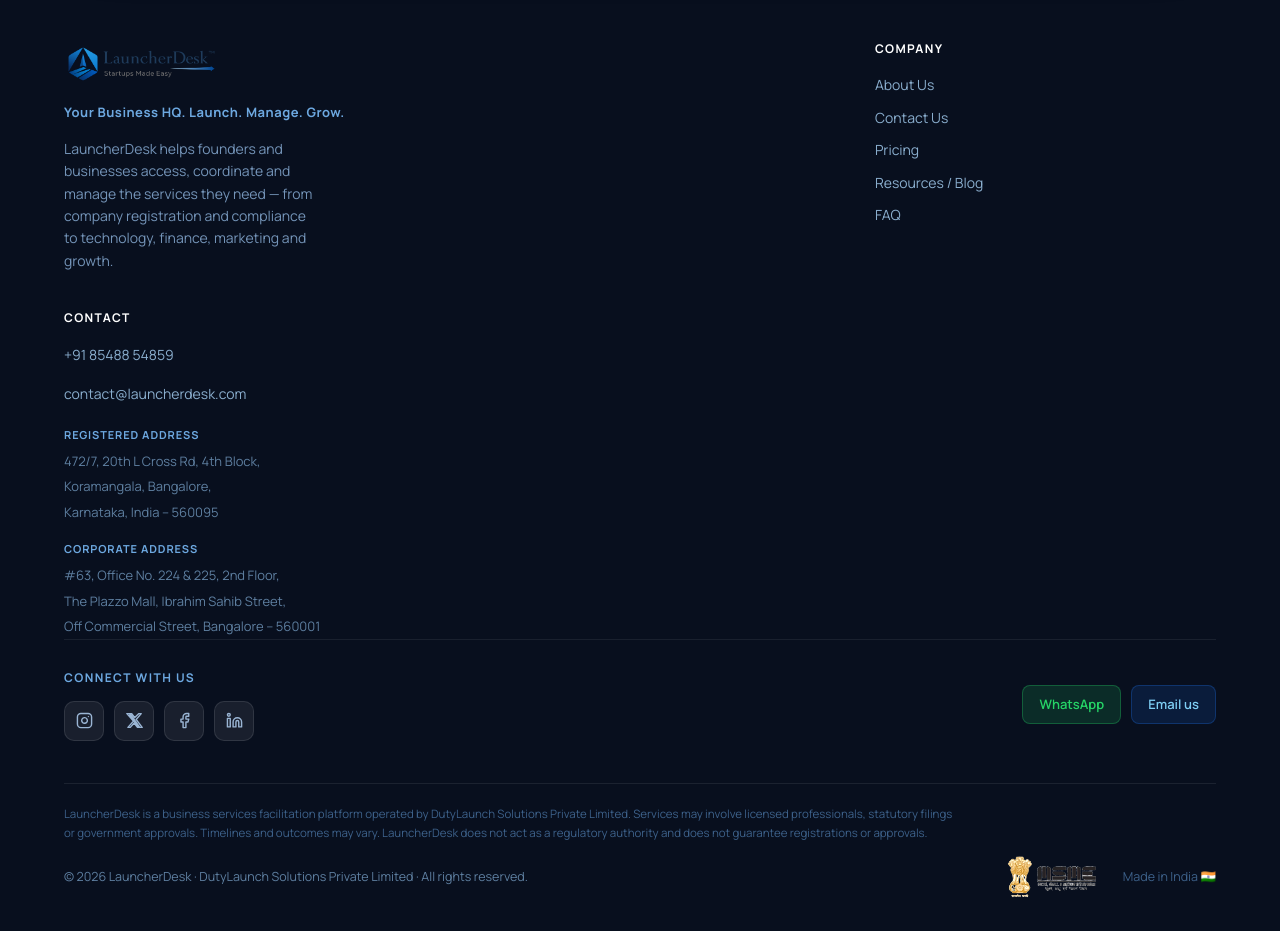
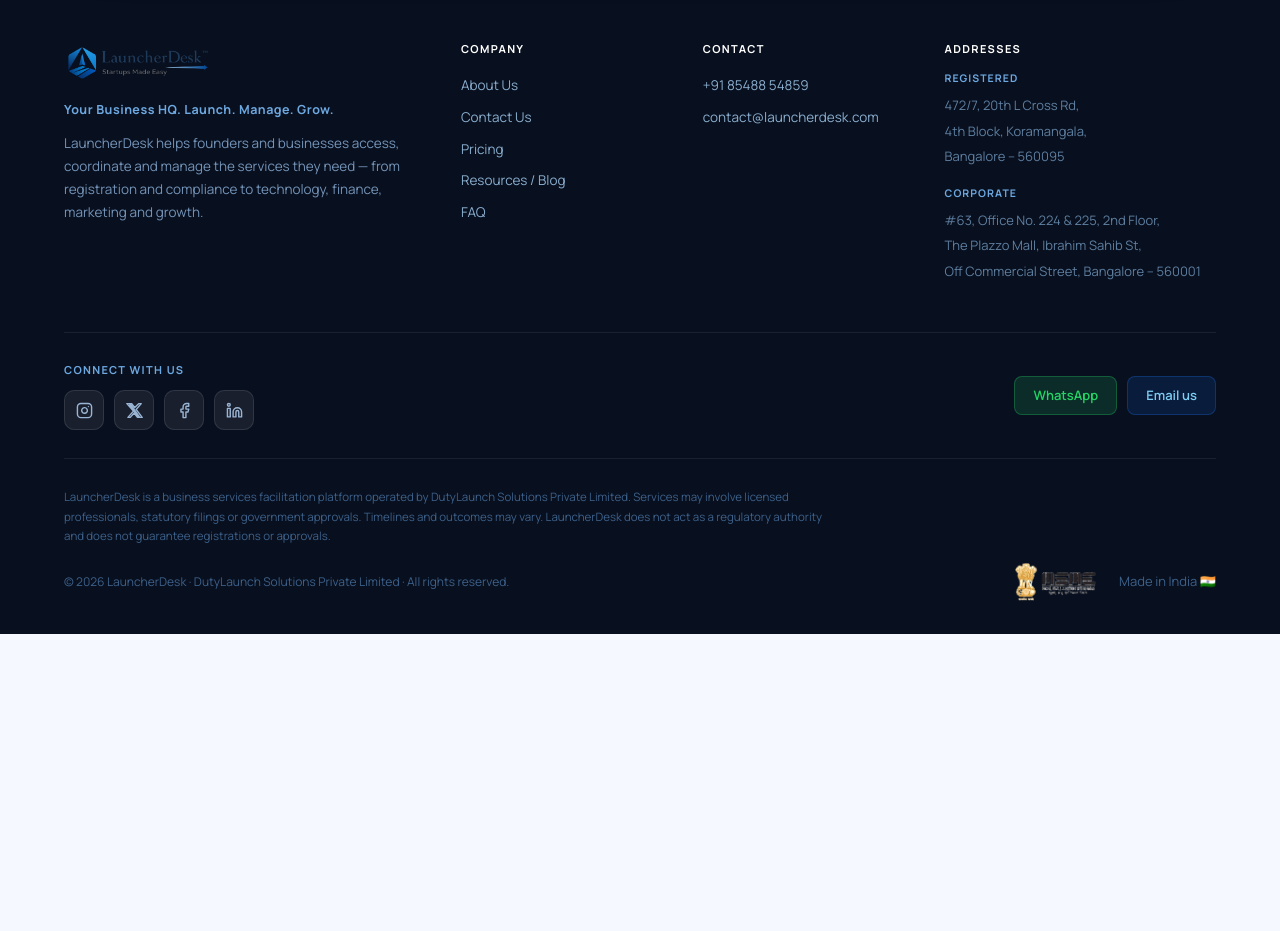
Before and after one commit to moqsoodahmed-pixel/LauncherDesk-frontend, a React (Vite) app: page / in a window 1280 px wide. Shown: the part 7700-8631 px from the top of the page. After the commit the page ends 8334 px from the top, so only its background shows below. Built offline with nearby package versions, Linux system fonts and the light colour scheme.

Commit message:
updated the footer content

```diff
--- a/src/assets/launcherdesk.css
+++ b/src/assets/launcherdesk.css
@@ -197,14 +197,26 @@ img{max-width:100%;display:block}
    FOOTER
    ============================================================ */
 .site-footer{background:#080F1E;color:#9ab5d4;padding:66px 0 32px;margin-top:0}
-.foot-cols{display:grid;grid-template-columns:2fr 1fr 1.4fr;gap:40px}
+.foot-cols{display:grid;grid-template-columns:1.8fr 1fr 1fr 1.4fr;gap:48px;padding-bottom:48px;border-bottom:1px solid rgba(255,255,255,.07)}
+.foot-brand{}
 .site-footer .brand .txt{color:#fff}
 .site-footer .brand .txt b{color:#6da8e0}
-.foot-desc{font-size:14px;margin-top:15px;max-width:250px;color:#7494b8}
-.site-footer h5{color:#fff;font-size:12px;text-transform:uppercase;letter-spacing:.11em;margin-bottom:14px}
-.site-footer a.fl{display:block;color:#8aaece;font-size:14px;padding:5px 0;transition:color .15s}
+.foot-desc{font-size:13.5px;margin-top:12px;color:#7494b8;line-height:1.7}
+.site-footer h5{color:#fff;font-size:11px;text-transform:uppercase;letter-spacing:.12em;margin-bottom:16px;margin-top:0}
+.site-footer a.fl{display:block;color:#8aaece;font-size:13.5px;padding:5px 0;transition:color .15s;text-decoration:none}
 .site-footer a.fl:hover{color:#fff}
-.foot-bottom{border-top:1px solid rgba(255,255,255,.08);margin-top:42px;padding-top:20px;font-size:12.5px;color:#5e7fa0;line-height:1.6;display:flex;justify-content:space-between;gap:20px;flex-wrap:wrap}
+
+/* social row */
+.foot-social-row{display:flex;align-items:center;justify-content:space-between;flex-wrap:wrap;gap:20px;padding:28px 0;border-bottom:1px solid rgba(255,255,255,.07)}
+.foot-social-label{font-size:11px;font-weight:700;letter-spacing:.12em;text-transform:uppercase;color:#6da8e0}
+.foot-social-btn{width:40px;height:40px;border-radius:10px;background:rgba(255,255,255,.07);border:1px solid rgba(255,255,255,.1);display:grid;place-items:center;transition:background .15s,transform .15s;text-decoration:none}
+.foot-cta-btn{display:inline-flex;align-items:center;padding:8px 18px;border-radius:8px;font-size:13px;font-weight:600;text-decoration:none;transition:opacity .15s}
+.foot-cta-btn:hover{opacity:.85}
+.foot-cta-wa{background:rgba(37,211,102,.15);border:1px solid rgba(37,211,102,.3);color:#25D366}
+.foot-cta-email{background:rgba(29,111,224,.15);border:1px solid rgba(29,111,224,.3);color:#7ecef4}
+
+/* bottom bar */
+.foot-bottom{margin-top:28px;font-size:12.5px;color:#5e7fa0;line-height:1.6}
 
 /* ============================================================
    SHARED SECTIONS
@@ -575,7 +587,7 @@ img{max-width:100%;display:block}
   .main-nav{display:none}
   .header-cta .btn-quiet{display:none}
   .burger{display:flex}
-  .foot-cols{grid-template-columns:1fr 1fr 1fr;gap:22px}
+  .foot-cols{grid-template-columns:1fr 1fr;gap:32px}
 }
 
 /* ============================================================
@@ -589,7 +601,7 @@ img{max-width:100%;display:block}
   .svc-aside{position:static;flex-direction:row;flex-wrap:wrap}
   .svc-aside>*{flex:1;min-width:240px}
   .proof{grid-template-columns:1fr 1fr;gap:22px}
-  .foot-cols{grid-template-columns:1.4fr 1fr 1fr;gap:20px}
+  .foot-cols{grid-template-columns:1fr 1fr;gap:28px}
   .dash-body{grid-template-columns:1fr 1fr}
   .contact-grid{gap:28px}
   .finder{grid-template-columns:1fr}
@@ -638,8 +650,7 @@ img{max-width:100%;display:block}
   /* proof */
   .proof{grid-template-columns:repeat(4,1fr)}
   /* footer at 960 */
-  .foot-cols{grid-template-columns:1fr 1fr;gap:22px}
-  /* service aside row */
+  .foot-cols{grid-template-columns:1fr 1fr;gap:22px}  /* service aside row */
   .svc-aside{flex-direction:column}
 }
 
--- a/src/components/Footer.jsx
+++ b/src/components/Footer.jsx
@@ -14,17 +14,20 @@ export default function Footer() {
   return (
     <footer className="site-footer">
       <div className="wrap">
+
+        {/* ── Top row: Logo + nav cols ── */}
         <div className="foot-cols">
-          {/* Col 1 — Brand + description */}
-          <div style={{gridColumn:'1 / span 2'}}>
+
+          {/* Col 1 — Brand */}
+          <div className="foot-brand">
             <Link to="/" style={{display:'inline-flex',textDecoration:'none'}}>
-              <img src={logoImg} alt="LauncherDesk" style={{height:42,width:'auto',display:'block'}} />
+              <img src={logoImg} alt="LauncherDesk" style={{height:40,width:'auto',display:'block'}} />
             </Link>
-            <p style={{marginTop:10,fontSize:13,color:'#6da8e0',fontWeight:700,letterSpacing:'.04em'}}>Your Business HQ. Launch. Manage. Grow.</p>
-            <p className="foot-desc">LauncherDesk helps founders and businesses access, coordinate and manage the services they need — from company registration and compliance to technology, finance, marketing and growth.</p>
+            <p style={{marginTop:10,fontSize:12.5,color:'#6da8e0',fontWeight:700,letterSpacing:'.04em'}}>Your Business HQ. Launch. Manage. Grow.</p>
+            <p className="foot-desc">LauncherDesk helps founders and businesses access, coordinate and manage the services they need — from registration and compliance to technology, finance, marketing and growth.</p>
           </div>
 
-          {/* Col 2 — Company links */}
+          {/* Col 2 — Company */}
           <div>
             <h5>Company</h5>
             <Fl href="/company/about">About Us</Fl>
@@ -34,41 +37,43 @@ export default function Footer() {
             <Fl href="/resources/faq">FAQ</Fl>
           </div>
 
-          {/* Col 3 — Contact + Addresses */}
+          {/* Col 3 — Contact */}
           <div>
             <h5>Contact</h5>
-            <div style={{display:'flex',flexDirection:'column',gap:6,marginTop:8}}>
-              <a href="tel:+918548854859" className="fl">+91 85488 54859</a>
-              <a href="mailto:contact@launcherdesk.com" className="fl">contact@launcherdesk.com</a>
-              <div style={{marginTop:10}}>
-                <div style={{fontSize:11,fontWeight:700,letterSpacing:'.08em',textTransform:'uppercase',color:'#6da8e0',marginBottom:4}}>Registered Address</div>
-                <span style={{fontSize:13,color:'#5e7fa0',lineHeight:1.6}}>472/7, 20th L Cross Rd, 4th Block,<br/>Koramangala, Bangalore,<br/>Karnataka, India – 560095</span>
-              </div>
-              <div style={{marginTop:10}}>
-                <div style={{fontSize:11,fontWeight:700,letterSpacing:'.08em',textTransform:'uppercase',color:'#6da8e0',marginBottom:4}}>Corporate Address</div>
-                <span style={{fontSize:13,color:'#5e7fa0',lineHeight:1.6}}>#63, Office No. 224 & 225, 2nd Floor,<br/>The Plazzo Mall, Ibrahim Sahib Street,<br/>Off Commercial Street, Bangalore – 560001</span>
-              </div>
+            <a href="tel:+918548854859" className="fl">+91 85488 54859</a>
+            <a href="mailto:contact@launcherdesk.com" className="fl">contact@launcherdesk.com</a>
+          </div>
+
+          {/* Col 4 — Addresses */}
+          <div>
+            <h5>Addresses</h5>
+            <div style={{marginBottom:16}}>
+              <div style={{fontSize:10.5,fontWeight:700,letterSpacing:'.1em',textTransform:'uppercase',color:'#6da8e0',marginBottom:5}}>Registered</div>
+              <span style={{fontSize:13,color:'#5e7fa0',lineHeight:1.65}}>472/7, 20th L Cross Rd,<br/>4th Block, Koramangala,<br/>Bangalore – 560095</span>
+            </div>
+            <div>
+              <div style={{fontSize:10.5,fontWeight:700,letterSpacing:'.1em',textTransform:'uppercase',color:'#6da8e0',marginBottom:5}}>Corporate</div>
+              <span style={{fontSize:13,color:'#5e7fa0',lineHeight:1.65}}>#63, Office No. 224 & 225, 2nd Floor,<br/>The Plazzo Mall, Ibrahim Sahib St,<br/>Off Commercial Street, Bangalore – 560001</span>
             </div>
           </div>
         </div>
 
-        {/* Social connections */}
-        <div style={{borderTop:'1px solid rgba(255,255,255,.07)',paddingTop:28,marginBottom:28,display:'flex',alignItems:'center',justifyContent:'space-between',flexWrap:'wrap',gap:20}}>
+        {/* ── Social + CTA row ── */}
+        <div className="foot-social-row">
           <div>
-            <div style={{fontSize:12,fontWeight:700,letterSpacing:'.12em',textTransform:'uppercase',color:'#6da8e0',marginBottom:14}}>Connect with us</div>
-            <div style={{display:'flex',gap:10}}>
+            <div className="foot-social-label">Connect with us</div>
+            <div style={{display:'flex',gap:10,marginTop:12}}>
               {[
                 {href:'https://www.instagram.com/launcherdesk?igsh=MWxleG1ubm9kNW4xbw==',label:'Instagram',
                  path:'M16 11.37A4 4 0 1 1 12.63 8 4 4 0 0 1 16 11.37z|M17.5 6.5h.01|M7 2h10a5 5 0 0 1 5 5v10a5 5 0 0 1-5 5H7a5 5 0 0 1-5-5V7a5 5 0 0 1 5-5z'},
-                {href:'https://x.com/LauncherDesk',label:'X (Twitter)',
+                {href:'https://x.com/LauncherDesk',label:'X',
                  path:'M18.244 2.25h3.308l-7.227 8.26 8.502 11.24H16.17l-4.714-6.231-5.401 6.231H2.736l7.73-8.835L1.254 2.25H8.08l4.259 5.631zM17.11 20.89h1.833L7.05 4.126H5.099z'},
                 {href:'https://www.facebook.com/share/181iGTzpPf/',label:'Facebook',
                  path:'M18 2h-3a5 5 0 0 0-5 5v3H7v4h3v8h4v-8h3l1-4h-4V7a1 1 0 0 1 1-1h3z'},
                 {href:'https://www.linkedin.com/in/launcher-desk-9251923a3?utm_source=share_via&utm_content=profile&utm_medium=member_android',label:'LinkedIn',
                  path:'M16 8a6 6 0 0 1 6 6v7h-4v-7a2 2 0 0 0-2-2 2 2 0 0 0-2 2v7h-4v-7a6 6 0 0 1 6-6z|M2 9h4v12H2z|M4 6a2 2 0 1 0 0-4 2 2 0 0 0 0 4z'},
               ].map(s=>(
-                <a key={s.label} href={s.href} target="_blank" rel="noopener noreferrer" aria-label={s.label}
-                  style={{width:40,height:40,borderRadius:10,background:'rgba(255,255,255,.07)',border:'1px solid rgba(255,255,255,.1)',display:'grid',placeItems:'center',transition:'background .15s,transform .15s',textDecoration:'none'}}
+                <a key={s.label} href={s.href} target="_blank" rel="noopener noreferrer" aria-label={s.label} className="foot-social-btn"
                   onMouseEnter={e=>{e.currentTarget.style.background='rgba(29,111,224,.25)';e.currentTarget.style.transform='translateY(-2px)'}}
                   onMouseLeave={e=>{e.currentTarget.style.background='rgba(255,255,255,.07)';e.currentTarget.style.transform='none'}}
                 >
@@ -79,30 +84,26 @@ export default function Footer() {
               ))}
             </div>
           </div>
-          <div style={{display:'flex',gap:10,flexWrap:'wrap'}}>
-            {[
-              {l:'WhatsApp',h:'https://wa.me/918458845859',bg:'rgba(37,211,102,.15)',c:'#25D366',border:'rgba(37,211,102,.3)'},
-              {l:'Email us',h:'mailto:contact@launcherdesk.com',bg:'rgba(29,111,224,.15)',c:'#7ecef4',border:'rgba(29,111,224,.3)'},
-            ].map(b=>(
-              <a key={b.l} href={b.h} target="_blank" rel="noopener noreferrer"
-                style={{display:'inline-flex',alignItems:'center',gap:8,padding:'8px 16px',borderRadius:8,background:b.bg,border:`1px solid ${b.border}`,color:b.c,fontSize:13,fontWeight:600,textDecoration:'none'}}>
-                {b.l}
-              </a>
-            ))}
+          <div style={{display:'flex',gap:10,flexWrap:'wrap',alignItems:'center'}}>
+            <a href="https://wa.me/918458845859" target="_blank" rel="noopener noreferrer" className="foot-cta-btn foot-cta-wa">WhatsApp</a>
+            <a href="mailto:contact@launcherdesk.com" className="foot-cta-btn foot-cta-email">Email us</a>
           </div>
         </div>
-        <div className="foot-bottom" style={{flexDirection:'column',alignItems:'flex-start',gap:12}}>
-          <p style={{fontSize:11.5,color:'#3d618a',lineHeight:1.7,maxWidth:900}}>
+
+        {/* ── Bottom bar ── */}
+        <div className="foot-bottom">
+          <p style={{fontSize:11.5,color:'#3d618a',lineHeight:1.7,maxWidth:760,margin:0}}>
             LauncherDesk is a business services facilitation platform operated by DutyLaunch Solutions Private Limited. Services may involve licensed professionals, statutory filings or government approvals. Timelines and outcomes may vary. LauncherDesk does not act as a regulatory authority and does not guarantee registrations or approvals.
           </p>
-          <div style={{display:'flex',justifyContent:'space-between',width:'100%',flexWrap:'wrap',gap:10,alignItems:'center'}}>
-            <span>© {year} LauncherDesk · DutyLaunch Solutions Private Limited · All rights reserved.</span>
-            <div style={{display:'flex',alignItems:'center',gap:16}}>
-              <img src={msmeImg} alt="MSME – Micro, Small &amp; Medium Enterprises" style={{height:44,width:'auto',display:'block',filter:'brightness(1.1)'}} />
-              <span style={{color:'#3d618a'}}>Made in India 🇮🇳</span>
+          <div style={{display:'flex',justifyContent:'space-between',width:'100%',flexWrap:'wrap',gap:12,alignItems:'center',marginTop:16}}>
+            <span style={{fontSize:12,color:'#3d618a'}}>© {year} LauncherDesk · DutyLaunch Solutions Private Limited · All rights reserved.</span>
+            <div style={{display:'flex',alignItems:'center',gap:14}}>
+              <img src={msmeImg} alt="MSME" style={{height:40,width:'auto',display:'block',filter:'brightness(1.1)'}} />
+              <span style={{fontSize:13,color:'#3d618a'}}>Made in India 🇮🇳</span>
             </div>
           </div>
         </div>
+
       </div>
     </footer>
   )
```
